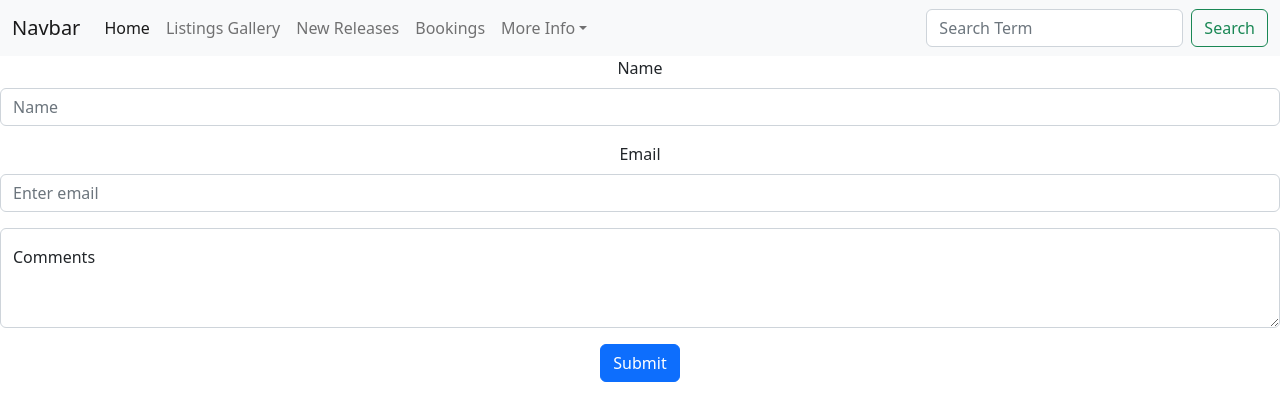
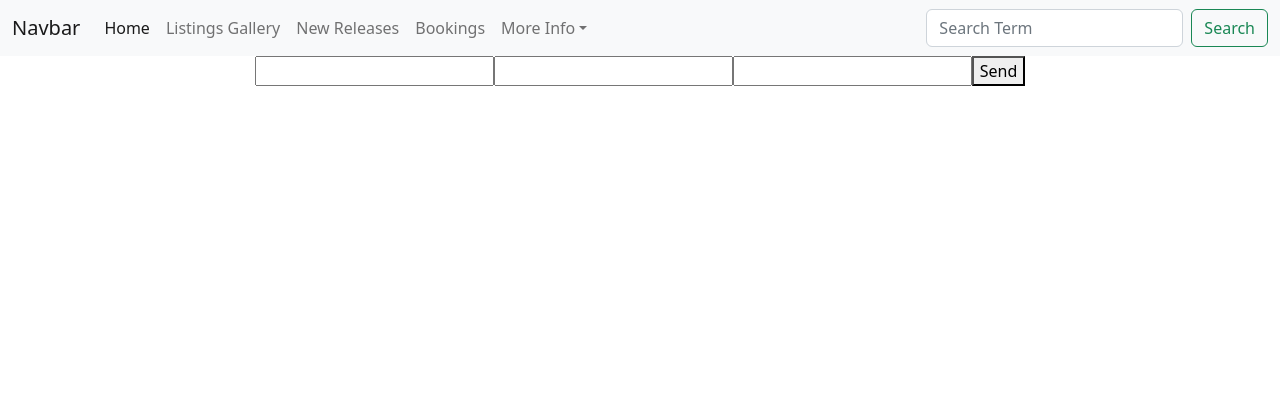
Before and after one commit to QAC-Sierra/QACinemas, a React (Create React App) app in the folder qac-site/: page /contact in a window 1280 px wide. Shown: the top 420 px of the page. Built offline with nearby package versions, Linux system fonts and the light colour scheme.

Commit message:
QAC-85 #done #comment created a contact us form with validation git status git commit -m QAC-85

```diff
--- a/qac-site/src/components/Contact.jsx
+++ b/qac-site/src/components/Contact.jsx
@@ -9,8 +9,14 @@ import Row from 'react-bootstrap/Row';
 
 const Contact = () => {
   return (
-<Form>
-      <Row className="mb-3">
+<Form action="https://formsubmit.co/ridwan_kawsar@hotmail.co.uk" method="POST">
+     <input type="text" name="name" required></input>
+     <input type="email" name="email" required></input>
+     <input type="comment" name="comment" required></input>
+
+     <button type="submit">Send</button>
+
+      {/* <Row className="mb-3">
       <Form.Group as={Col} controlId="formGridPassword">
           <Form.Label>Name</Form.Label>
           <Form.Control type="name" placeholder="Name" />
@@ -32,9 +38,13 @@ const Contact = () => {
         <Form.Control as="textarea" placeholder="Leave a comment here" style={{ height: '100px' }}/>
       </FloatingLabel>
 
+      <Form.Group className="mb-3" id="formGridCheckbox">
+        <Form.Check type="checkbox" label="Check me out" />
+      </Form.Group>
+
       <Button variant="primary" type="submit">
         Submit
-      </Button>
+      </Button> */}
     </Form>
   );
 }
```
